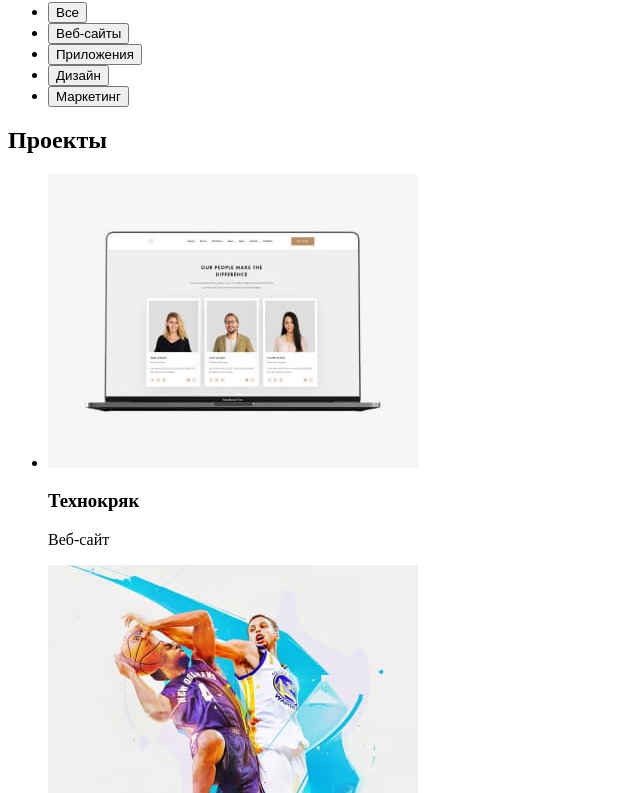
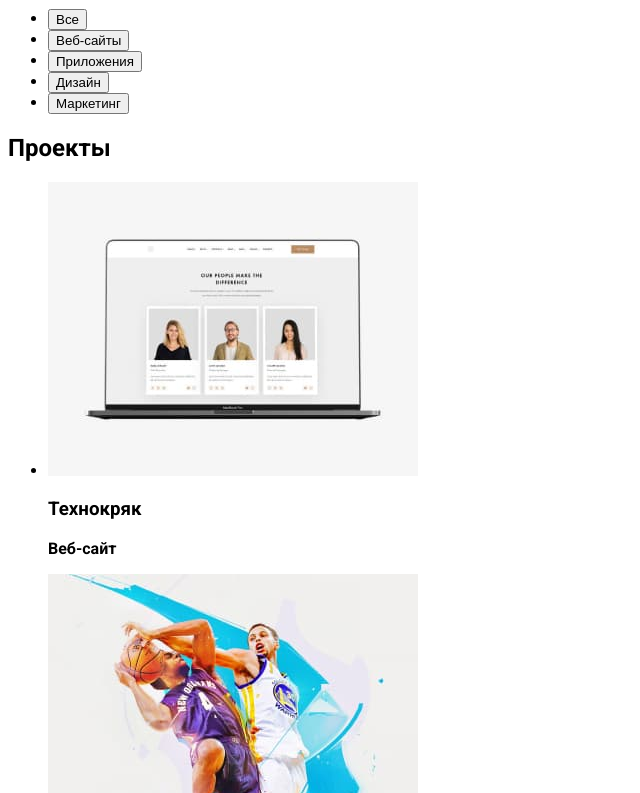
Before and after one commit to Tiomasik/goit-markup-hw-02, a plain HTML site: page portfolio.html in a window 1280 px wide. Shown: the part 226-1019 px from the top of the page, without its empty margins (0-640 px from the left). Drawn offline with Linux system fonts and the light colour scheme.

Commit message:
підключив шрифти та ввів змінні

```diff
--- a/css/styles.css
+++ b/css/styles.css
@@ -0,0 +1,13 @@
+/* CSS-змінні */
+:root{
+    --title-color:#FFFFFF;
+    --button-color:#2196F3;
+    --subtitles-color:#212121;
+    --paragraphs-color:#757575;
+    --backgroundfh-color:#2F303A;
+}
+
+body {
+    font-family: 'Roboto';
+    font-weight: 700;
+}
--- a/portfolio.html
+++ b/portfolio.html
@@ -6,6 +6,9 @@
     <meta name="viewport" content="width=device-width, initial-scale=1.0">
     <title>Portfolio</title>
     <link rel="stylesheet" href="./css/styles.css">
+    <link href="https://fonts.googleapis.com/css2?
+                family=Raleway:wght@700&family=Roboto:wght@400;500;700;900&display=swap"
+                rel="stylesheet">
 </head>
 <body>
     <header>
```
Also changed, not shown: index.html (+3 -0 lines).
